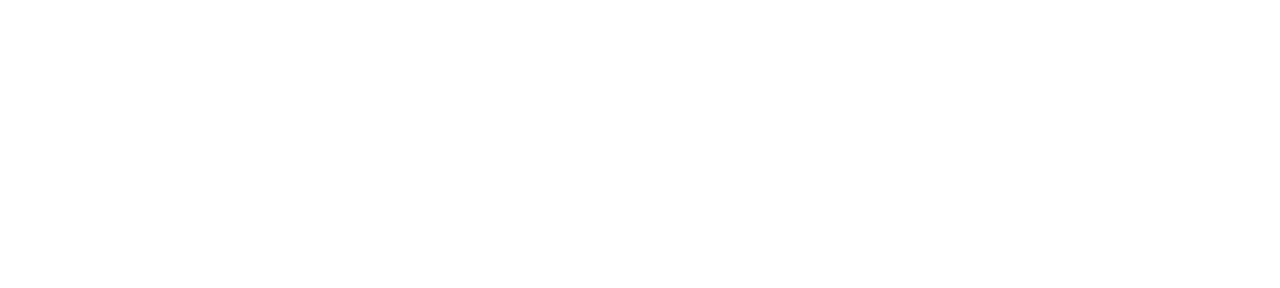
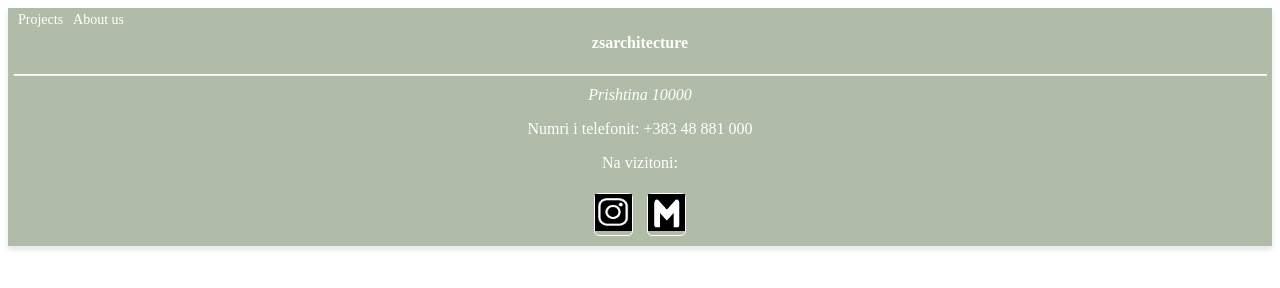
Before and after one commit to elonekrasniqi/zsarchitecture.ks, a plain HTML site: page home.html in a window 1280 px wide. Drawn offline with Linux system fonts and the light colour scheme.

Commit message:
header and footer

```diff
--- a/file.css
+++ b/file.css
@@ -0,0 +1,78 @@
+header {
+    background-color: transparent;
+    color: #fff;
+    padding: 5px;
+    display: flex;
+    align-items: center;
+    justify-content: space-between;
+    position: fixed;
+    width: 100%;
+    z-index: 2;
+    top: 0;
+    transition: background-color 0.3s ease-in-out;
+}
+
+header.scrolled {
+    background-color: rgb(176, 188, 167);
+    z-index: 200;
+}
+
+
+        header img { width: 200px; height: auto; margin-right: 10px; }
+
+        nav { display: flex; align-items: center; transition: transform 0.3s ease-in-out; }
+
+        nav ul { list-style: none; padding: 0; display: flex; align-items: center; margin: 0; }
+
+        nav li { margin: 5px; position: relative; }
+
+        nav a {
+  text-decoration: none;
+  color: white;
+  font-size: 14px;
+  position: relative;
+  font-family: 'Montserrat';
+}
+        nav a:hover { color: white; }
+
+        nav li::before, nav li::after, nav a::before, nav a::after {
+            content: '';
+            position: absolute;
+            width: 0;
+            height: 2px;
+            bottom: 0;
+            background-color: white;
+            transition: all 0.3s ease-in-out;
+        }
+
+        nav li::before, nav a::before { left: 0; }
+
+        nav li::after, nav a::after { right: 0; }
+
+        nav li:hover::before, nav a:hover::before, nav li:hover::after, nav a:hover::after {
+            width: 100%;
+            color: #fff;
+        }
+
+        footer {
+            background-color: rgb(176, 188, 167);
+            color: #fff;
+            padding: 5px;
+            text-align: center;
+            box-shadow: 0 4px 6px rgba(0, 0, 0, 0.1);
+            font-family: 'Montserrat';
+        }
+
+        footer hr { border-top: 1px solid white; margin: 10px 0; }
+
+        footer a {
+            display: inline-block;
+            margin: 5px;
+            border: 1px solid white;
+            border-radius: 5px;
+            transition: background-color 0.3s ease-in-out;
+        }
+
+        footer a img { width: 37px; height: 37px; transition: transform 0.3s ease-in-out; }
+
+        footer a:hover img { transform: scale(1.2); }
--- a/home.html
+++ b/home.html
@@ -1,12 +1,36 @@
 <!DOCTYPE html>
 <html lang="en">
 <head>
-    <meta charset="UTF-8">
-    <meta name="viewport" content="width=device-width, initial-scale=1.0">
-    <title>zsarchitecure</title>
-    <link rel="stylesheet" href="file.css">
+    <meta name="viewport" content="width=device-width, initial-scale=1">
+    <title>ZSARCHITECTURE</title>
+    <link rel="icon" href="images/icon.jpg" type="image/x-icon">
+
+ <link rel="stylesheet" href="file.css">
+
 </head>
 <body>
 
-</body>
-</html>
+    <header>
+        <nav class="navbar navbar-expand-lg">
+            <ul class="navbar-nav">
+                <li class="nav-item"><a class="nav-link" href="./..">Projects</a></li>
+                <li class="nav-item"><a class="nav-link" href="./..">About us</a></li>
+            </ul>
+        </nav>
+    </header>
+
+
+
+
+    <footer>
+        <h4>zsarchitecture</h4>
+        <hr>
+        <address>Prishtina 10000</address>
+        <p>Numri i telefonit: +383 48 881 000</p>
+        <p>Na vizitoni:</p>
+        <a href="https://www.instagram.com/zsarchitecture.ks/" target="_blank"><img src="images/ig.png" alt="iglogo"></a>
+        <a href="mailto:zsarchitecture.ks@gmail.com" target="_blank"><img src="images/gm.jpg" alt="logogmail"></a>
+    </footer>
+
+   </body>
+ </html>
```
Also changed, not shown: images/gm.jpg (added), images/icon.jpg (added), images/ig.png (added).
